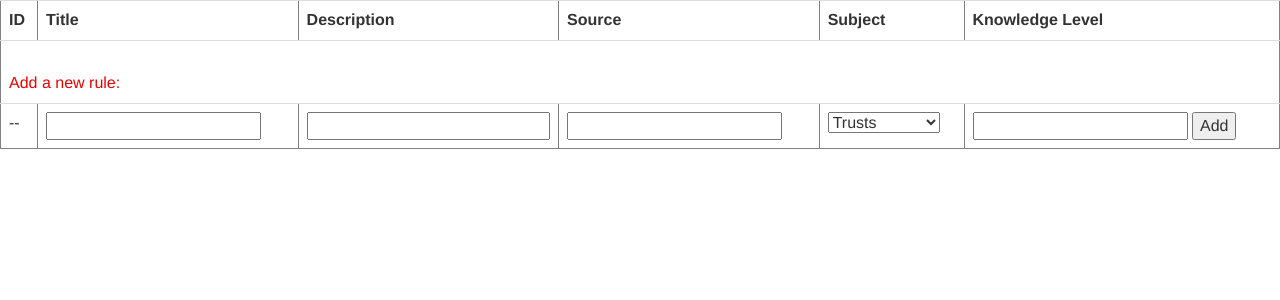
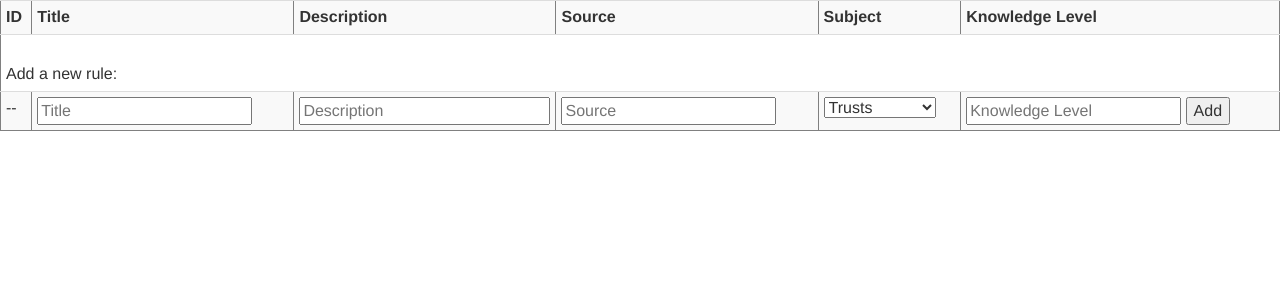
Before and after one commit to carolineorsi/BarCommons, a Flask app: page /add-rule in a window 1280 px wide. Shown: the top 300 px of the page. Run offline with Flask 2, Linux system fonts and the light colour scheme; parts of the project's set-up code (start-up, migrations or seed data) failed here and were passed over; some libraries are stand-ins or nearby versions.

Commit message:
Added more styling.

```diff
--- a/templates/rule-list.html
+++ b/templates/rule-list.html
@@ -4,7 +4,7 @@
         <link rel="stylesheet" href="//maxcdn.bootstrapcdn.com/bootstrap/3.1.1/css/bootstrap.min.css" />
     </head>
     <body>
-        <table border="1" style="width: 100%" class="table">
+        <table border="1" style="width: 100%" class="table table-striped table-condensed">
             <tr>
                 <th>ID</th>
                 <th>Title</th>
@@ -24,7 +24,7 @@
                 </tr>
             {% endfor %}
             <tr>
-                <td colspan="6" style="color: #EE0000">
+                <td colspan="6">
                     <br>
                     Add a new rule:
                 </td>
@@ -32,9 +32,9 @@
             <form method="POST" action="/add-rule">
                 <tr>
                     <td>--</td>
-                    <td><input type="text" name="title"</input></td>
-                    <td><input type="text" name="description" style="width: 100%"></input></td>
-                    <td><input type="text" name="source"></input></td>
+                    <td><input type="text" name="title" placeholder="Title"></input></td>
+                    <td><input type="text" name="description" style="width: 100%" placeholder="Description"></input></td>
+                    <td><input type="text" name="source" placeholder="Source"></input></td>
                     <td>
                         <select name="subject">
                             <option value="1">Trusts</option>
@@ -44,7 +44,7 @@
                             <option value="5">General</option>
                         </select>
                     </td>
-                    <td><input type="text" name="knowledge_level"></input>
+                    <td><input type="text" name="knowledge_level" placeholder="Knowledge Level"></input>
                         <button type="submit">Add</button>
                     </td>
                 </tr>
```
Also changed, not shown: templates/question-list.html (+5 -5 lines).
